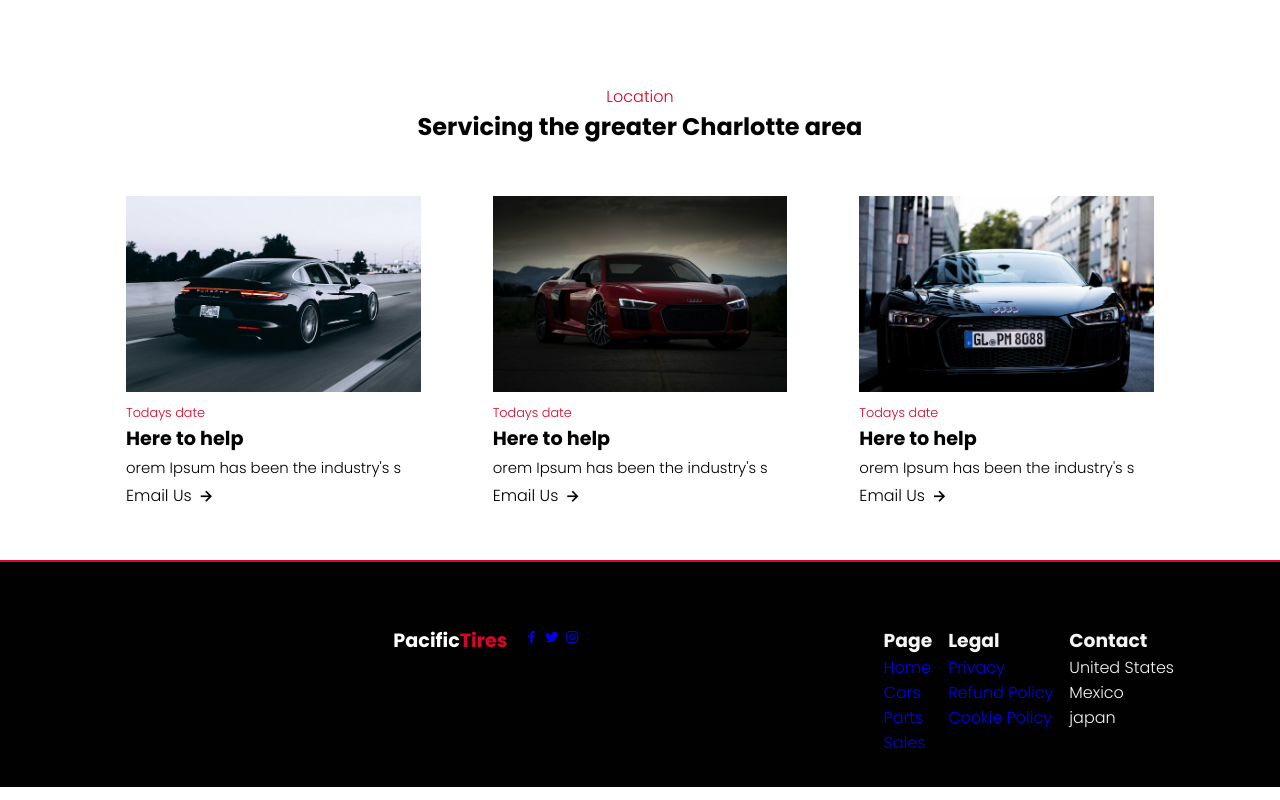
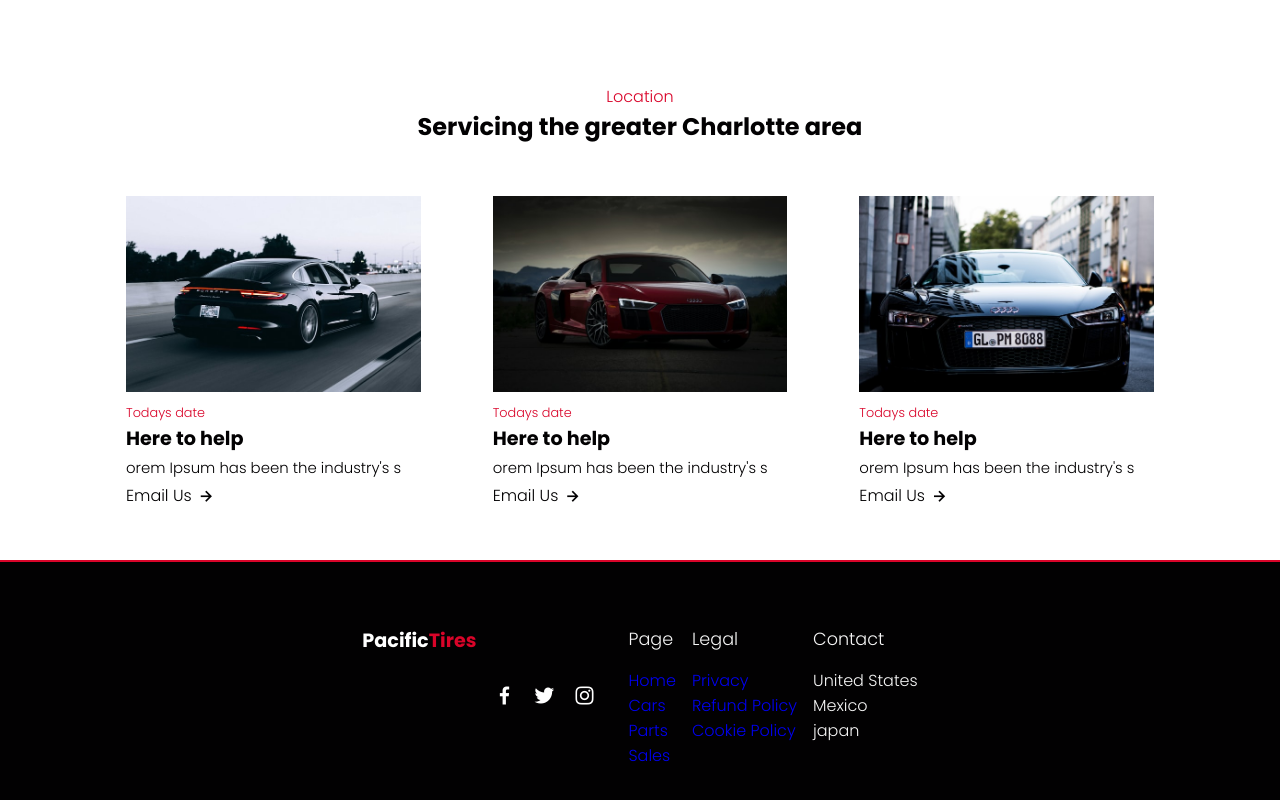
Before and after one commit to DEV-EGo/tire-pacific, a plain HTML site: page index.html in a window 1280 px wide. Shown: the part 2719-3519 px from the top of the page. Drawn offline with nearby package versions, Linux system fonts and the light colour scheme; a script that the page names is missing.

Commit message:
footer changes working now

```diff
--- a/CSS/style.css
+++ b/CSS/style.css
@@ -315,3 +315,20 @@ header {
   display: flex;
   flex-direction: column;
 }
+.social {
+  display: flex;
+  align-items: center;
+}
+.social a {
+  font-size: 24px;
+  color: var(--bg-color);
+  margin-right: 1rem;
+}
+.social a:hover {
+  color: var(--bg-color);
+}
+.footer-box h3 {
+  font-size: 1.1rem;
+  font-weight: 400;
+  margin-bottom: 1rem;
+}
```
Also changed, not shown: index.html (+4 -1 lines).
